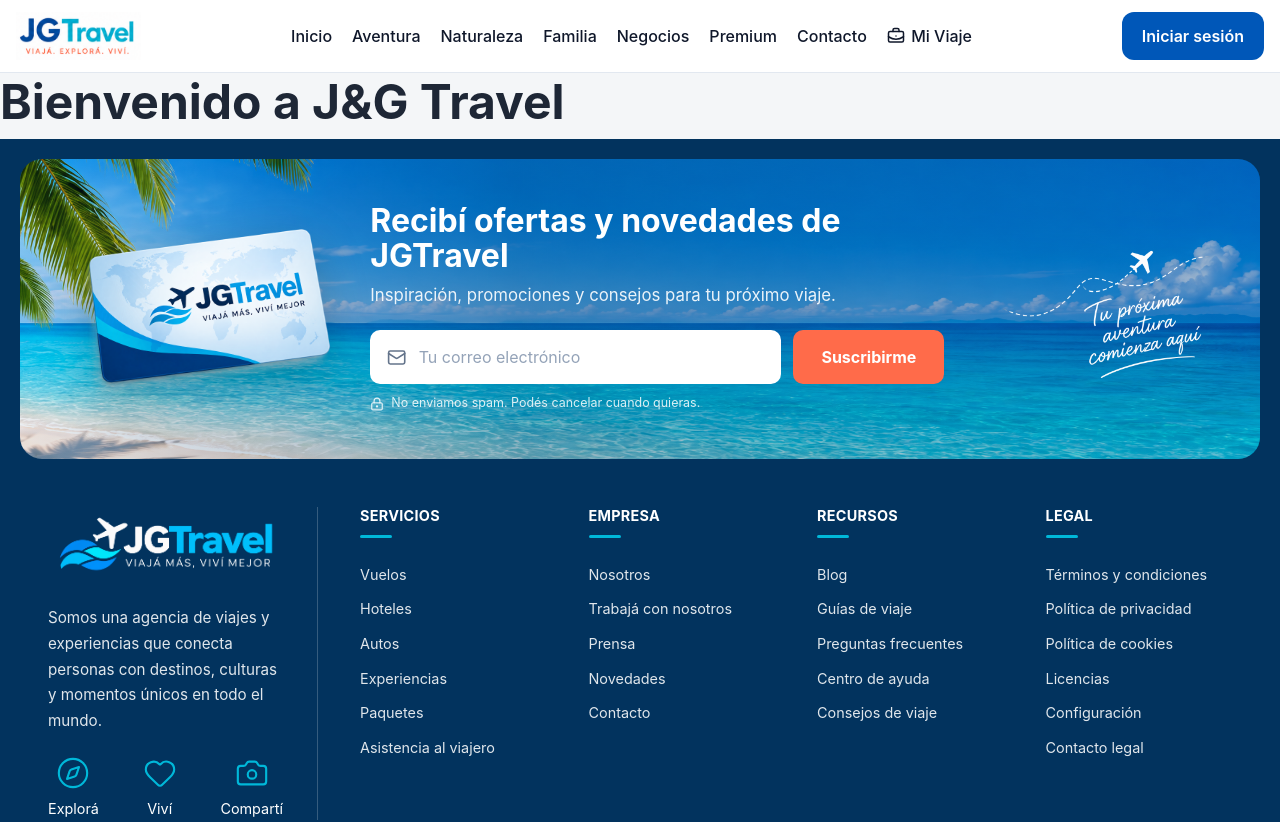
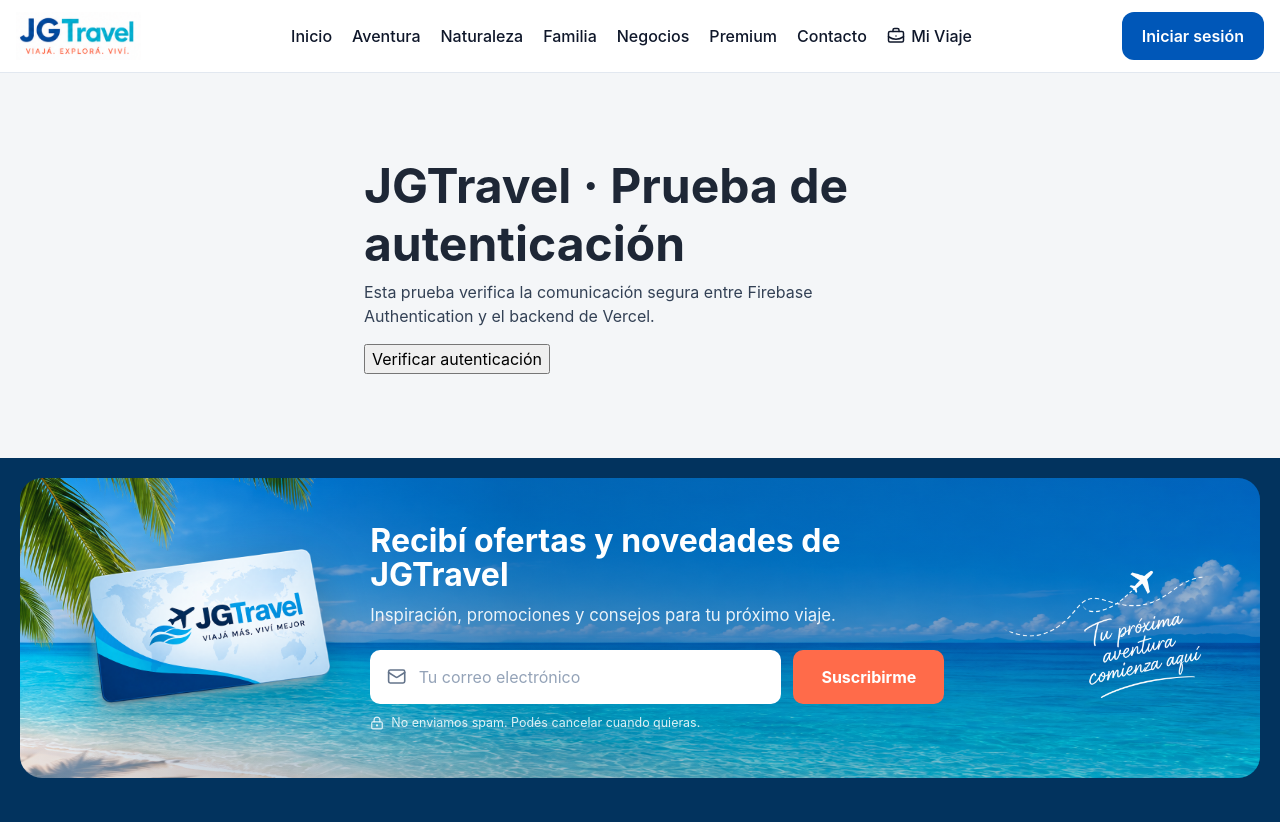
Before and after one commit to W-Alurralde/jgtour, a React (Vite) app: page /auth-test in a window 1280 px wide. Shown: the top 822 px of the page. Built offline with nearby package versions, Linux system fonts and the light colour scheme; no server answers.

Commit message:
test: add temporary Firebase Admin authentication check

```diff
--- /dev/null
+++ b/src/pages/AuthTest.tsx
@@ -0,0 +1,101 @@
+
+import { useState } from "react";
+import { auth } from "../config/firebase";
+
+type TestResult = {
+  status: number;
+  message: string;
+};
+
+export default function AuthTest() {
+  const [loading, setLoading] = useState(false);
+  const [result, setResult] = useState<TestResult | null>(null);
+
+  async function testAuthentication() {
+    setLoading(true);
+    setResult(null);
+
+    try {
+      const user = auth.currentUser;
+
+      if (!user) {
+        setResult({
+          status: 401,
+          message: "Primero iniciá sesión con Google.",
+        });
+        return;
+      }
+
+      const token = await user.getIdToken();
+
+      const response = await fetch("/api/auth/me", {
+        method: "GET",
+        headers: {
+          Authorization: `Bearer ${token}`,
+        },
+        cache: "no-store",
+      });
+
+      const data = await response.json();
+
+      setResult({
+        status: response.status,
+        message: data.success
+          ? "Firebase Admin verificó correctamente tu identidad."
+          : data.error ?? "No se pudo verificar la autenticación.",
+      });
+    } catch (error) {
+      setResult({
+        status: 0,
+        message:
+          error instanceof Error
+            ? error.message
+            : "Error desconocido.",
+      });
+    } finally {
+      setLoading(false);
+    }
+  }
+
+  return (
+    <main
+      style={{
+        maxWidth: 600,
+        margin: "60px auto",
+        padding: 24,
+      }}
+    >
+      <h1>JGTravel · Prueba de autenticación</h1>
+
+      <p>
+        Esta prueba verifica la comunicación segura entre
+        Firebase Authentication y el backend de Vercel.
+      </p>
+
+      <button
+        type="button"
+        onClick={testAuthentication}
+        disabled={loading}
+      >
+        {loading
+          ? "Verificando..."
+          : "Verificar autenticación"}
+      </button>
+
+      {result && (
+        <section
+          role="status"
+          style={{ marginTop: 24 }}
+        >
+          <h2>Resultado</h2>
+
+          <p>
+            <strong>HTTP:</strong> {result.status}
+          </p>
+
+          <p>{result.message}</p>
+        </section>
+      )}
+    </main>
+  );
+}
--- a/src/routes/AppRouter.tsx
+++ b/src/routes/AppRouter.tsx
@@ -12,7 +12,7 @@
 import Contact from "../pages/Contact/Contact";
 import ScrollToTop from "../components/common/ScrollToTop";
 import Flights from "../pages/Flights/Flights";
-
+import AuthTest from "../pages/AuthTest";
 import NotFound from "../pages/NotFound/NotFound";
 import Trip from "../pages/Trip/Trip";
 
@@ -38,6 +38,8 @@
 
           <Route path="contact" element={<Contact />} />
 
+          <Route path="/auth-test" element={<AuthTest />} />
+
           {/* ========================= */}
           {/* VUELOS JGTRAVEL */}
           {/* ========================= */}
```
